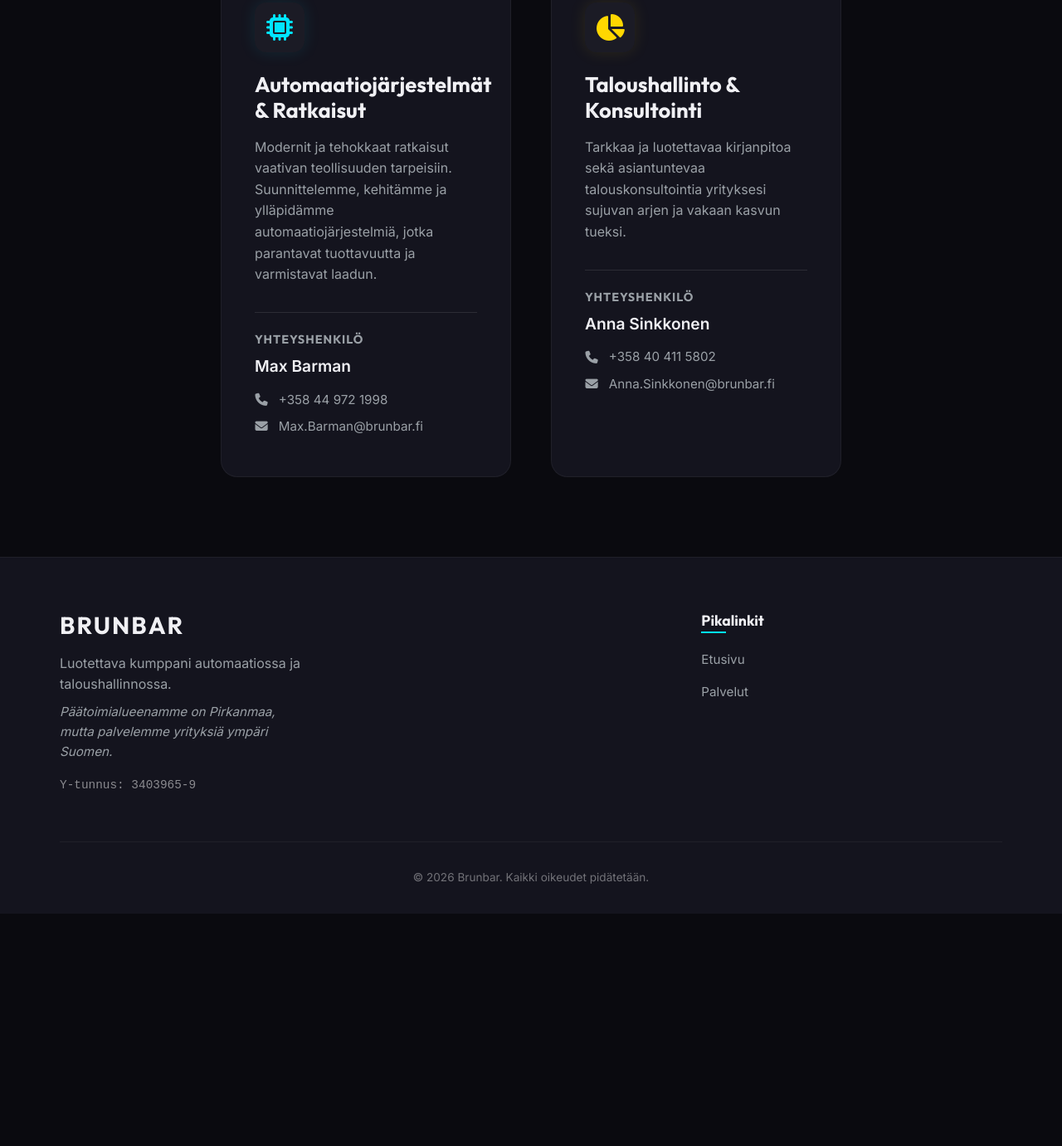
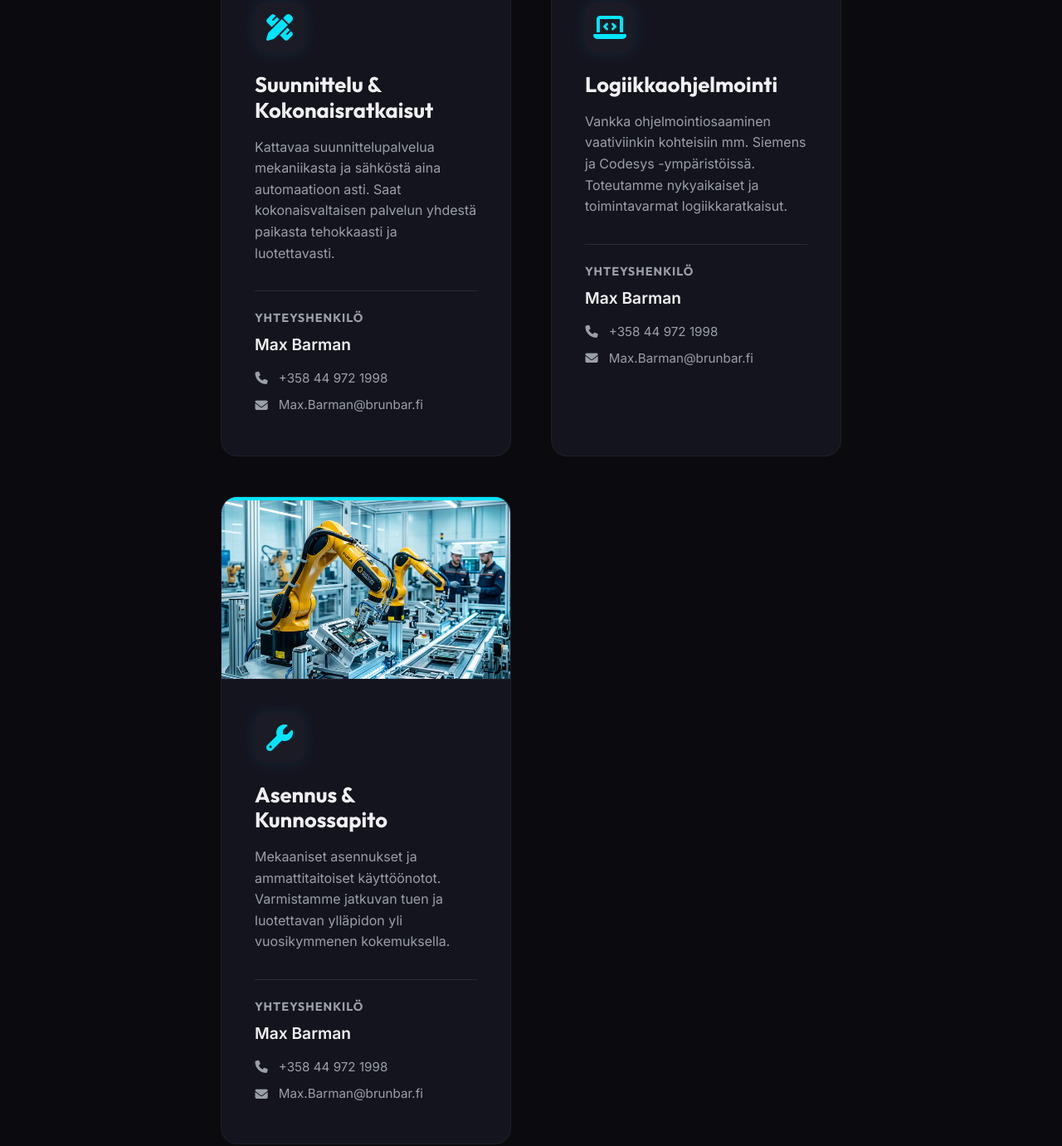
Before and after one commit to makkelii/brunbar.github.io, a plain HTML site: page index.html in a window 1280 px wide. Shown: the part 1337-2718 px from the top of the page at 83% size. Before the commit the page ends 2438 px from the top, so only its background shows below. Drawn offline with Linux system fonts and the light colour scheme.

Commit message:
Update title and content for index.html

```diff
--- a/index.html
+++ b/index.html
@@ -3,8 +3,8 @@
 <head>
     <meta charset="UTF-8">
     <meta name="viewport" content="width=device-width, initial-scale=1.0">
-    <title>Brunbar - Automaatio ja Taloushallinto</title>
-    <meta name="description" content="Brunbar tarjoaa asiantuntevia teollisuuden automaatioratkaisuja ja luotettavaa taloushallinnon osaamista.">
+    <title>Brunbar - Teollisuuden Automaatioratkaisut</title>
+    <meta name="description" content="Brunbar tarjoaa asiantuntevia ja luotettavia teollisuuden automaatioratkaisuja.">
     <link rel="preconnect" href="https://fonts.googleapis.com">
     <link rel="preconnect" href="https://fonts.gstatic.com" crossorigin>
     <link href="https://fonts.googleapis.com/css2?family=Inter:wght@300;400;600;800&family=Outfit:wght@400;700&display=swap" rel="stylesheet">
@@ -29,8 +29,8 @@
         <div class="hero-background"></div>
         <div class="hero-overlay"></div>
         <div class="container hero-content">
-            <h1 class="hero-title">Ratkaisuja teollisuuteen ja talouteen</h1>
-            <p class="hero-subtitle">Brunbar tarjoaa ensiluokkaista automaatio-osaamista ja luotettavaa taloushallinnon kumppanuutta yrityksesi tueksi.</p>
+            <h1 class="hero-title">Kokonaisvaltaista teollisuuden automaatiota – suunnittelusta kunnossapitoon</h1>
+            <p class="hero-subtitle">Tarjoamme asiantuntevan kumppanuuden mekaniikka-, sähkö- ja automaatiosuunnitteluun sekä asennukseen ja jatkuvaan tukeen. Moderni, kokenut ja helposti lähestyttävä osaaja yrityksesi tai projektisi tueksi.</p>
             <p class="hero-location"><i class="fa-solid fa-location-dot"></i> Palvelemme asiakkaitamme pääasiassa Pirkanmaalla, mutta tarvittaessa toimimme joustavasti ympäri Suomen.</p>
             <div class="hero-actions">
                 <a href="#services" class="btn btn-primary">Tutustu palveluihin</a>
@@ -45,21 +45,21 @@
             <div class="section-header">
                 <h2>Palvelumme</h2>
                 <div class="line"></div>
-                <p>Asiantuntijuutta, johon voit luottaa. Kaksi vahvaa tukijalkaa liiketoimintasi menestykselle.</p>
+                <p>Asiantuntijuutta, johon voit luottaa – modernit automaatioratkaisut liiketoimintasi menestykselle.</p>
             </div>
 
             <div class="services-grid">
-                <!-- Automation Service -->
+                <!-- Design Service -->
                 <div class="service-card automation-card">
                     <div class="service-image-wrapper">
-                        <img src="automation_bg.png" alt="Teollisuuden automaatio" class="service-bg-image">
+                        <img src="automation_bg.png" alt="Mekaniikka, sähkö ja automaatiosuunnittelu" class="service-bg-image">
                     </div>
                     <div class="service-content">
                         <div class="service-icon">
-                            <i class="fa-solid fa-microchip"></i>
+                            <i class="fa-solid fa-pen-ruler"></i>
                         </div>
-                        <h3>Automaatiojärjestelmät & Ratkaisut</h3>
-                        <p>Modernit ja tehokkaat ratkaisut vaativan teollisuuden tarpeisiin. Suunnittelemme, kehitämme ja ylläpidämme automaatiojärjestelmiä, jotka parantavat tuottavuutta ja varmistavat laadun.</p>
+                        <h3>Suunnittelu & Kokonaisratkaisut</h3>
+                        <p>Kattavaa suunnittelupalvelua mekaniikasta ja sähköstä aina automaatioon asti. Saat kokonaisvaltaisen palvelun yhdestä paikasta tehokkaasti ja luotettavasti.</p>
                         <div class="service-contact">
                             <h4>Yhteyshenkilö</h4>
                             <p class="name">Max Barman</p>
@@ -69,25 +69,46 @@
                     </div>
                 </div>
 
-                <!-- Financial Service -->
-                <div class="service-card finance-card">
+                <!-- Programming Service -->
+                <div class="service-card automation-card">
                     <div class="service-image-wrapper">
-                        <img src="finance_bg.png" alt="Taloushallinto ja Konsultointi" class="service-bg-image">
+                        <img src="automation_bg.png" alt="Logiikkaohjelmointi" class="service-bg-image">
                     </div>
                     <div class="service-content">
                         <div class="service-icon">
-                            <i class="fa-solid fa-chart-pie"></i>
+                            <i class="fa-solid fa-laptop-code"></i>
                         </div>
-                        <h3>Taloushallinto & Konsultointi</h3>
-                        <p>Tarkkaa ja luotettavaa kirjanpitoa sekä asiantuntevaa talouskonsultointia yrityksesi sujuvan arjen ja vakaan kasvun tueksi.</p>
+                        <h3>Logiikkaohjelmointi</h3>
+                        <p>Vankka ohjelmointiosaaminen vaativiinkin kohteisiin mm. Siemens ja Codesys -ympäristöissä. Toteutamme nykyaikaiset ja toimintavarmat logiikkaratkaisut.</p>
                         <div class="service-contact">
                             <h4>Yhteyshenkilö</h4>
-                            <p class="name">Anna Sinkkonen</p>
-                            <a href="tel:+358404115802" class="contact-link"><i class="fa-solid fa-phone"></i> +358 40 411 5802</a>
-                            <a href="mailto:Anna.Sinkkonen@brunbar.fi" class="contact-link"><i class="fa-solid fa-envelope"></i> Anna.Sinkkonen@brunbar.fi</a>
+                            <p class="name">Max Barman</p>
+                            <a href="tel:+358449721998" class="contact-link"><i class="fa-solid fa-phone"></i> +358 44 972 1998</a>
+                            <a href="mailto:Max.Barman@brunbar.fi" class="contact-link"><i class="fa-solid fa-envelope"></i> Max.Barman@brunbar.fi</a>
                         </div>
                     </div>
                 </div>
+
+                <!-- Maintenance Service -->
+                <div class="service-card automation-card">
+                    <div class="service-image-wrapper">
+                        <img src="automation_bg.png" alt="Asennus ja kunnossapito" class="service-bg-image">
+                    </div>
+                    <div class="service-content">
+                        <div class="service-icon">
+                            <i class="fa-solid fa-wrench"></i>
+                        </div>
+                        <h3>Asennus & Kunnossapito</h3>
+                        <p>Mekaaniset asennukset ja ammattitaitoiset käyttöönotot. Varmistamme jatkuvan tuen ja luotettavan ylläpidon yli vuosikymmenen kokemuksella.</p>
+                        <div class="service-contact">
+                            <h4>Yhteyshenkilö</h4>
+                            <p class="name">Max Barman</p>
+                            <a href="tel:+358449721998" class="contact-link"><i class="fa-solid fa-phone"></i> +358 44 972 1998</a>
+                            <a href="mailto:Max.Barman@brunbar.fi" class="contact-link"><i class="fa-solid fa-envelope"></i> Max.Barman@brunbar.fi</a>
+                        </div>
+                    </div>
+                </div>
+
             </div>
         </div>
     </section>
@@ -98,7 +119,7 @@
             <div class="footer-grid">
                 <div class="footer-brand">
                     <h2>BRUNBAR</h2>
-                    <p>Luotettava kumppani automaatiossa ja taloushallinnossa.</p>
+                    <p>Luotettava kumppani teollisuuden automaatiossa.</p>
                     <p class="location-text">Päätoimialueenamme on Pirkanmaa, mutta palvelemme yrityksiä ympäri Suomen.</p>
                     <p class="y-tunnus">Y-tunnus: 3403965-9</p>
                 </div>
```
